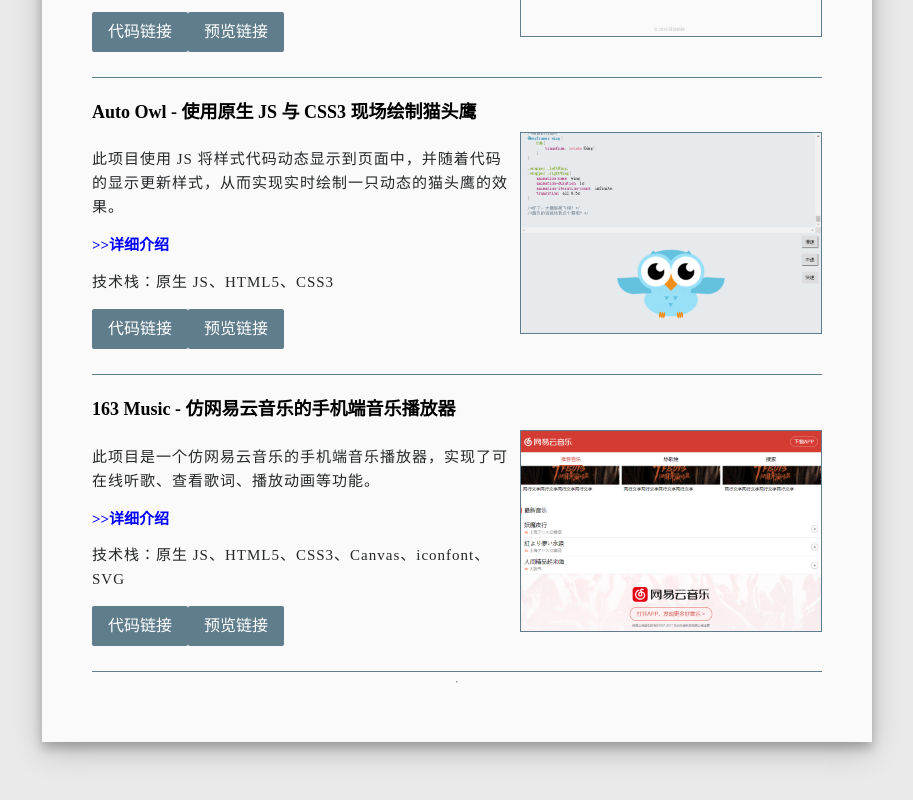
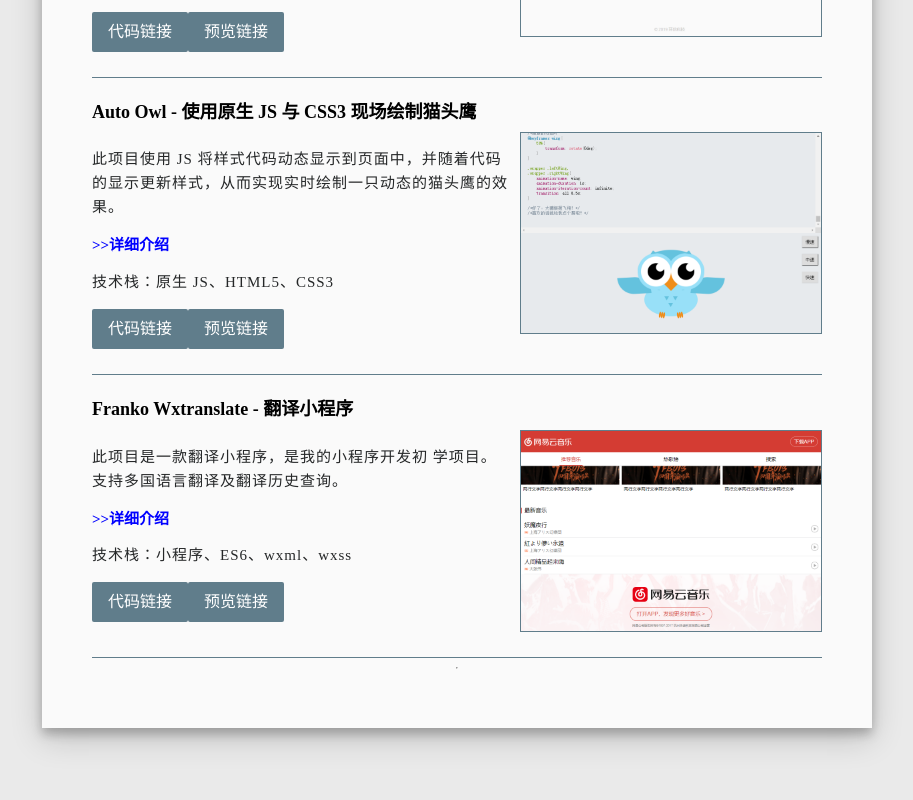
Before and after one commit to FanKaiqiang/vue-resume, a Vue app: page /#/project in a window 1280 px wide. Shown: the part 2101-2901 px from the top of the page, without its empty margins (333-1246 px from the left). Built offline with nearby package versions, Linux system fonts and the light colour scheme.

Commit message:
项目修改

```diff
--- a/src/components/Project.vue
+++ b/src/components/Project.vue
@@ -145,21 +145,19 @@
         </div>
       </div>
       <div class="job">
-        <h4>163 Music - 仿网易云音乐的手机端音乐播放器</h4>
+        <h4>Franko Wxtranslate - 翻译小程序</h4>
         <div class="inner">
           <div class="msg">
-            <p>此项目是一个仿网易云音乐的手机端音乐播放器，实现了可在线听歌、查看歌词、播放动画等功能。</p>
+            <p>此项目是一款翻译小程序，是我的小程序开发初 学项目。支持多国语言翻译及翻译历史查询。 </p>
             <a
               target="_blank"
-              href="https://github.com/FanKaiqiang/music-demo/blob/master/README.md"
+              href="https://github.com/FanKaiqiang/wx-translate"
             >>>详细介绍</a>
-            <p>技术栈：原生 JS、HTML5、CSS3、Canvas、iconfont、SVG</p>
-
-            <a target="_blank" href="https://github.com/FanKaiqiang/music-demo">
+            <p>技术栈：小程序、ES6、wxml、wxss</p>
+            <a target="_blank" href="https://github.com/FanKaiqiang/wx-translate">
               <button class="link">代码链接</button>
             </a>
-
-            <a target="_blank" href="http://franko.top/music-demo/src/index.html">
+            <a target="_blank" href="https://github.com/FanKaiqiang/wx-translate">
               <button class="link">预览链接</button>
             </a>
           </div>
```
